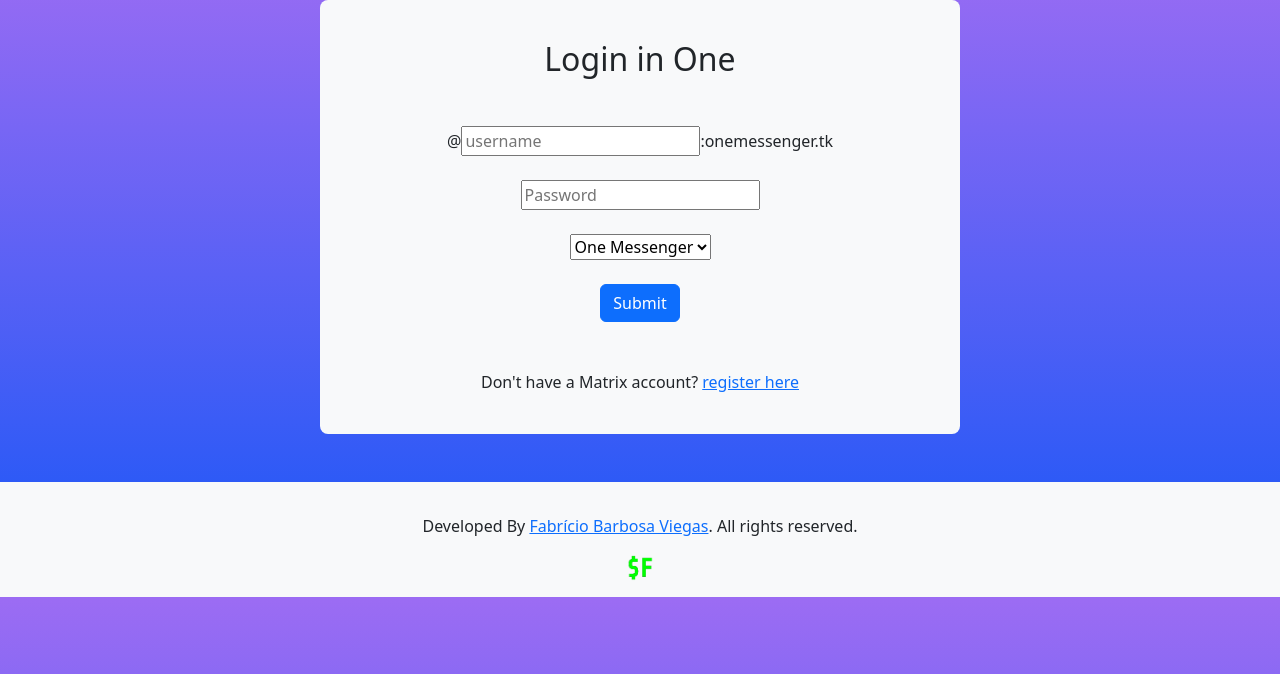
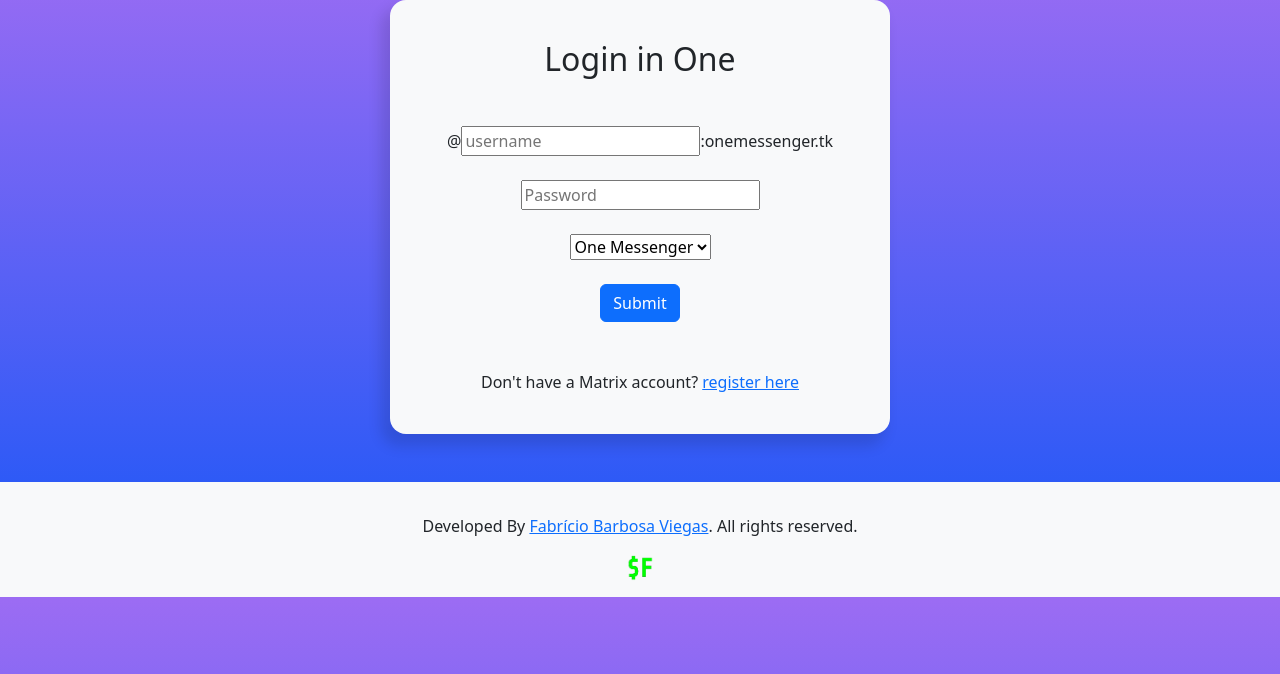
Before and after one commit to fabriciobarbosaviegas/one-project, a Flask app: page /login in a window 1280 px wide. Shown: the part 48-722 px from the top of the page. Run offline with Flask 2, Linux system fonts and the light colour scheme.

Commit message:
Update login.css

```diff
--- a/static/style/login.css
+++ b/static/style/login.css
@@ -6,9 +6,16 @@ h2, p{
     text-align: center;
 }
 
-#loginConstainer{
-    border-radius: 0.5rem;
-    width: 50%;
+@media (min-width: 1200px){
+    #loginConstainer{
+        border-radius: 1rem;
+        max-width: 500px;
+
+    }
+}
+
+section{
+    box-shadow: -7px 10px 14px 2px #0000001f;
 }
 
 form{
```
